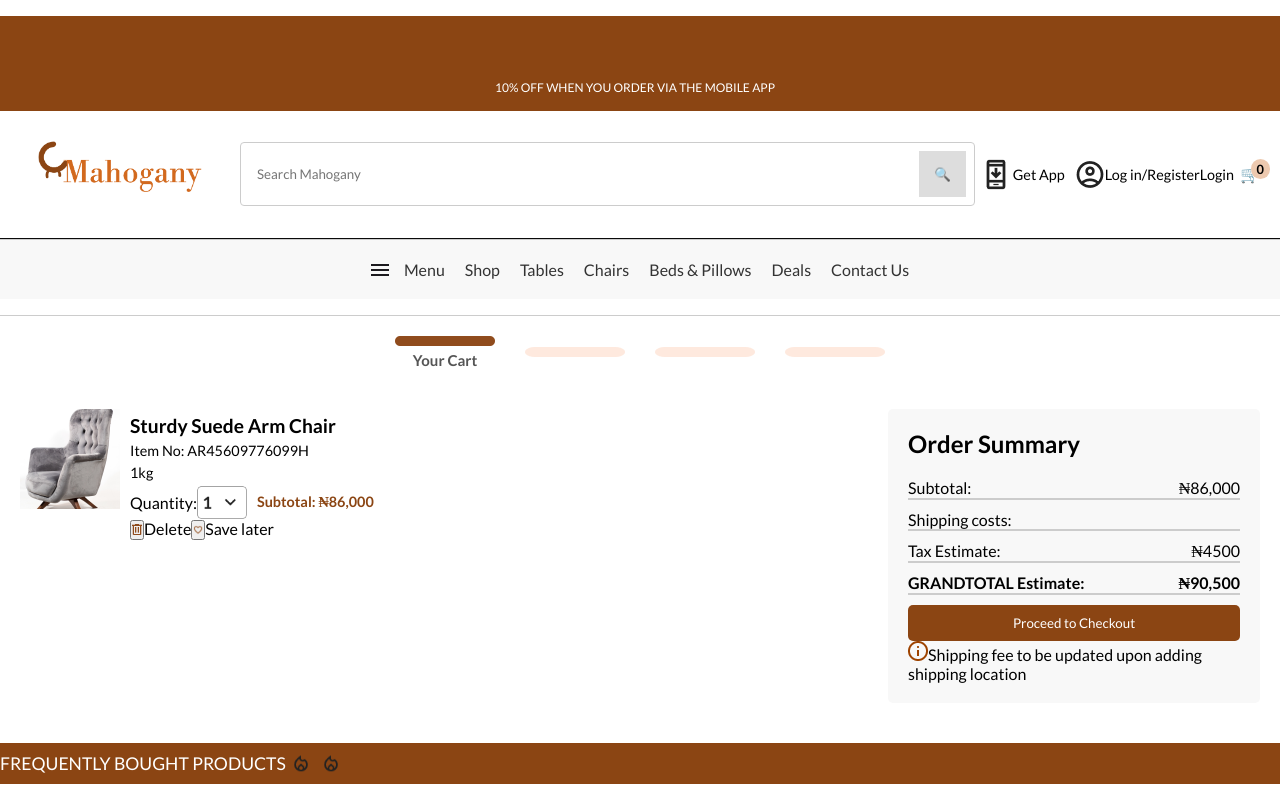
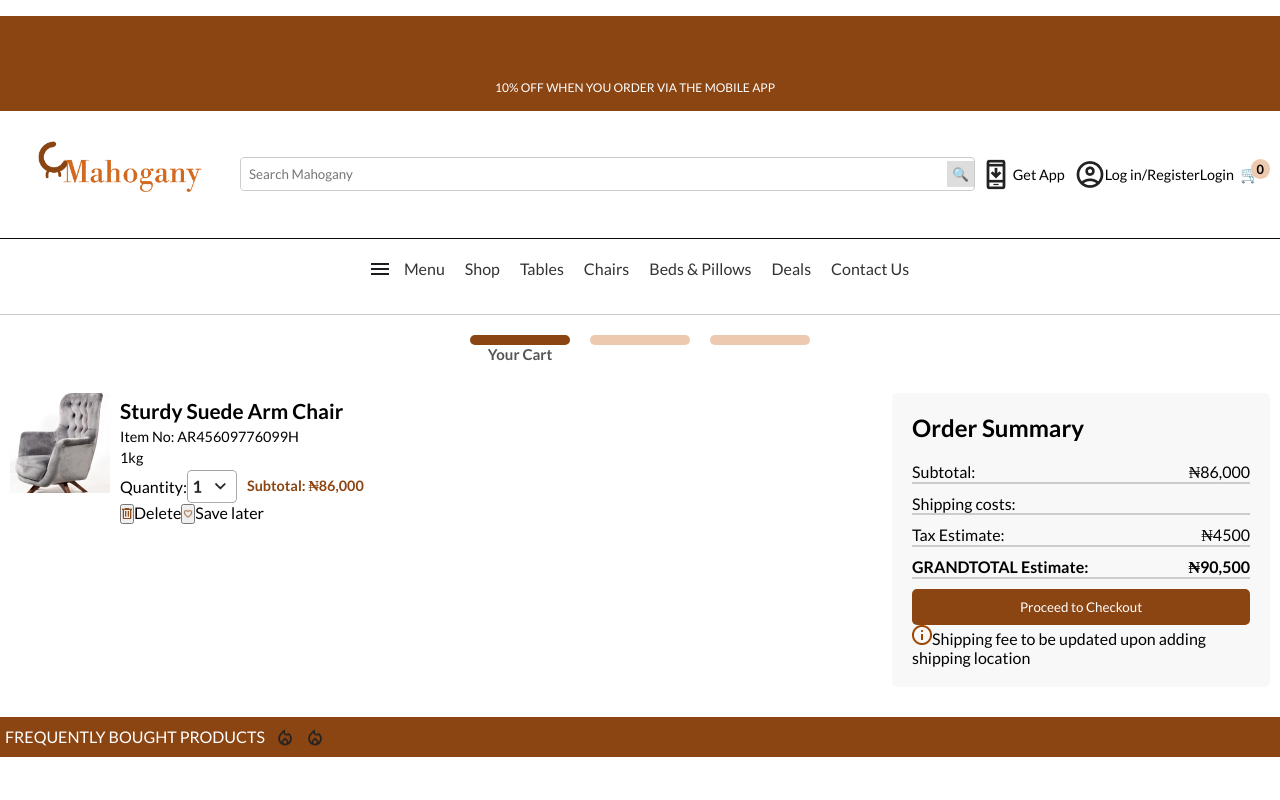
Before and after one commit to FAITHOKOSUN/furniture, a React (Vite) app: page /Cart in a window 1280 px wide. Shown: the top 800 px of the page. Built offline with nearby package versions, Linux system fonts and the light colour scheme.

Commit message:
place order updated

```diff
--- a/src/components/Header.css
+++ b/src/components/Header.css
@@ -7,6 +7,7 @@
   font-family: 'Lato', sans-serif;
   padding: 16px 0;
   border-bottom: 1px solid #ccc;
+
 }
 
 .header-top {
@@ -50,18 +51,20 @@
   padding: 8px;
   border: 1px solid #ccc;
   border-radius: 4px;
+  width: 200px;
+  padding: 0px;
 }
 
 .search-bar input {
-  flex: 1;
+  flex:1 ;
   padding: 8px;
   border: none;
   border-radius: 4px;
-  margin-right: 8px;
+  margin-: 6px;
 }
 
 .search-bar button {
-  padding: 15px;
+  padding: 5px;
   border: none;
   background-color: #ddd;
   cursor: pointer;
@@ -103,9 +106,6 @@
   text-decoration: none; /* Remove underline on hover */
 }
 
-
-
-
 .cart-button {
   position: relative;
   background: none;
@@ -131,6 +131,7 @@
   width: 100%;
   height: 1px;
   background-color: #0a0a0a;
+  bottom: -10px;
 }
 .menuicon2{
   margin-right: 15px;
@@ -142,8 +143,7 @@
   padding: 10px 20px;
   width: 100%;
   overflow-x: auto;
-  background-color: #f8f8f8;
-  border-top: 1px solid #ccc;
+
 }
 
 .navigation a {
@@ -161,6 +161,7 @@
 }
 
 @media screen and (max-width: 768px) {
+
   .navigation {
     display: none;
   }
--- a/src/components/MainContent.css
+++ b/src/components/MainContent.css
@@ -6,21 +6,15 @@
 }
 
 .shop-section {
-  margin-bottom: 10px;
+  margin-bottom: 9px;
 }
 
-.shop-image-container {
-width: Fill (1,280px)px;
-height: Fixed (366px)px;
-gap: 1px;
-opacity: 10px;
-
-}
 
 .shop-image-container img {
   width: 100%;
   display: block;
-  margin-top: -20px; /* Adjust to move up a bit */
+  margin-top: -30px;
+
 }
 
 .shop-all {
@@ -32,7 +26,7 @@ opacity: 10px;
   text-decoration: none;
   color: black;
   font-weight: bold;
-  margin-left: 10px; /* Adjust to move closer to categories */
+  margin-left: 20px;
   text-decoration: underline;
 }
 
@@ -43,7 +37,7 @@ opacity: 10px;
 }
 
 .category {
-  margin: 0 10px; /* Adjust margin between categories */
+  margin: 0 10px;
   text-align: center;
 }
 
@@ -55,15 +49,15 @@ opacity: 10px;
 }
 
 .category img {
-  width: 120px; /* Set the width of the images */
+  width: 120px;
   height: auto;
-  margin: 1 auto 5px; /* Center the images and add space below */
+  margin: 1 auto 5px;
   border-radius: 10px;
   border: 1px solid transparent;
 }
 
 .category.living-room img  {
-  width: 200px; /* Larger size for "Living Room" */
+  width: 200px;
   border: 1px solid #8B4513;
   border-radius: 10px;
 }
@@ -71,17 +65,17 @@ opacity: 10px;
 
 .category span {
   display: block;
-  margin-top: 4px; /* Add space between image and text */
+  margin-top: 4px;
   font-size: 1.2em;
   font-family: 'Lato', sans-serif;
 }
 @media screen and (max-width: 768px) {
-  /* Mobile styles */
+
   .living-room-text {
-    display: block; /* Show "Living Room" text on mobile */
+    display: block;
   }
 
   .categories .category {
-    display: none; /* Hide category images on mobile */
+    display: none;
   }
 }
--- a/src/components/ProductSection.css
+++ b/src/components/ProductSection.css
@@ -6,42 +6,43 @@
 
 .section-header {
   display: flex;
-
-  /* Center the content */
   align-items: center;
   margin-bottom: 20px;
   background: #8b4513;
   width: 100%;
-  padding: 10px 0; /* Adjust padding as needed */
+  padding: 10px 0;
   color: white;
   font-family: 'Lato', sans-serif;
+
+
 }
 
 .section-header .fire-icon {
-  width: 20px; /* Adjust icon size as needed */
+  width: 20px;
   height: auto;
-  margin: 0 5px; /* Adjust margin to control spacing between the icon and text */
+  margin: 0 5px;
 }
 
 .section-header .main-title {
-  font-size: 1.1em; /* Adjust main title font size as needed */
+  font-size: 1em;
   text-align:right;
+  margin: 0 5px;
 }
 
 .section-header .subtitle {
-  font-size: 0.8em; /* Adjust subtitle font size as needed */
+  font-size: 0.7em;
 }
 
 .product-list {
   display: flex;
   gap: 20px;
-  overflow-x: auto; /* Enable horizontal scrolling if necessary */
+  overflow-x: auto;
   padding: 10px;
-  justify-content: flex-start; /* Align products to the start */
+  justify-content: flex-start;
 }
 
 .product-card {
-  min-width: 200px; /* Set a minimum width to maintain consistent size */
+  min-width: 200px;
   padding: 20px;
   text-align: center;
   background-color: #fff;
--- a/src/pages/Cart.css
+++ b/src/pages/Cart.css
@@ -1,67 +1,74 @@
 .order-steps {
   display: flex;
-  align-items: center;
-  justify-content: space-between;
-  gap: 10px; /* Adjust the gap as needed */
-  margin-bottom: 10px; /* Add margin to separate from the heading */
+  justify-content: center;
+  margin: 20px 0;
+  flex-wrap: nowrap;
+  overflow-x: auto;
 }
 
 .step {
-  display: flex;
-  flex-direction: column;
-  align-items: center;
+  text-align: center;
+  margin: 0 10px;
+  flex-shrink: 0;
 }
 
-.step-image {
-  width: 100px; /* Adjust the size to ensure all step images are equal */
-  height: 10px; /* Ensure height is consistent as well */
+.step-line {
+  width: 20px;
+  height: 10px;
+  border-radius: 5px;
+  background-color: #EDC9AF;
+}
+
+.step-line.active1 {
+  background-color: #8b4513;
 }
 
 .step-label {
-  margin-top: 5px; /* Adjust spacing as needed */
-  font-size: 0.9em; /* Adjust the font size as needed */
+  font-size: 15px;
+  color: #555;
+  font-weight: bold;
 }
 
 .cart-container {
   display: flex;
   justify-content: space-between;
-  padding: 20px;
+  padding: 10px;
 }
 
 .cart-item-summary {
   display: flex;
-  align-items: flex-start; /* Align items at the top */
+  align-items: flex-start;
   width: 60%;
 }
 
 .cart-item-image {
-  width: 200px; /* Increase the size as needed */
+  width: 200px;
   height: auto;
 }
 
 .cart-item-details {
-  margin-left: 10px; /* Move the details closer to the image */
+  margin-left: 10px;
   flex: 1;
 }
 
 .cart-item-details h2 {
-  font-size: 1.2em; /* Adjust the size as needed */
+  font-size: 1.3em;
   margin: 5px 0;
 }
 
 .cart-item-details p {
-  font-size: 0.9em; /* Adjust the size as needed */
-  margin: 5px 0;
+  font-size: 0.9em;
+  margin: 4px 0;
 }
 
 .cart-item-details .expand-more {
-  width: 50px; /* Adjust the size as needed */
+  width: 50px;
   height: auto;
 }
 
 .cart-item-details .delete-more,
 .cart-item-details .fav-more {
-  width: 10px; /* Adjust the size as needed */
+  width: 10px;
   height: auto;
 }
 
@@ -71,8 +78,8 @@
 }
 
 .cart-item-details .payment-text {
-  margin-left: 10px; /* Adjust the spacing as needed */
-  font-size: 0.9em; /* Adjust the size as needed */
+  margin-left: 10px;
+  font-size: 0.9em;
   color: #8B4513;
   font-weight: bold;
 }
@@ -80,22 +87,22 @@
 .order-summary {
   width: 35%;
   padding: 20px;
-  background-color: #F5DEB3; /* Light brown background */
+  background-color: #F5DEB3;
   border-radius: 10px;
 }
 
 .order-summary h2 {
-  font-size: 1.5em; /* Adjust the size as needed */
+  font-size: 1.5em;
   margin-bottom: 20px;
 }
 
 .order-summary p {
-  font-size: 1em; /* Adjust the size as needed */
+  font-size: 1em;
   margin: 10px 0;
   display: flex;
-  justify-content: space-between; /* Align items to the sides */
-  border-bottom: 2px solid #ccc; /* Add underline */
-  padding-bottom: px; /* Add space below the text */
+  justify-content: space-between;
+  border-bottom: 2px solid #ccc;
+  padding-bottom: px;
 }
 
 .order-summary p span {
@@ -113,8 +120,6 @@
   justify-content: space-between;
 }
 
-
-
 .order-summary .tax-estimate {
   justify-content: center;
 }
@@ -128,8 +133,23 @@
   cursor: pointer;
 }
 
-
-
 .proceed-to-checkout:hover {
   background-color: #A0522D;
 }
+
+
+@media screen and (max-width: 768px) {
+  .order-steps {
+    flex-wrap: nowrap;
+    overflow-x: auto;
+  }
+
+  .cart-container {
+    flex-direction: column;
+  }
+
+  .order-summary {
+    width: 100%;
+    margin-top: 20px;
+  }
+}
--- a/src/pages/Cart.jsx
+++ b/src/pages/Cart.jsx
@@ -27,20 +27,15 @@ const Cart = () => {
       <Header />
       <div className="order-steps">
         <div className="step">
-          <img src={assets.Frame1} alt="Step 1" className="step-image active" />
+          <div className="step-line active"></div>
           <div className="step-label">Your Cart</div>
         </div>
         <div className="step">
-          <img src={assets.Frame3} alt="Step 2" className="step-image" />
-
+          <div className="step-line "></div>
+          <div className="step-label"></div>
         </div>
         <div className="step">
-          <img src={assets.Frame3} alt="Step 3" className="step-image" />
-
-        </div>
-        <div className="step">
-          <img src={assets.Frame3} alt="Step 4" className="step-image" />
-
+          <div className="step-line"></div>
         </div>
       </div>
 
@@ -71,7 +66,6 @@ const Cart = () => {
           <p><span>Subtotal:</span> <span className="right-align">₦86,000</span></p>
           <p className="shipping-cost">
             <span>Shipping costs:</span>
-
           </p>
           <p className="tax-estimate"><span>Tax Estimate:</span> <span className="right-align">₦4500</span></p>
           <p><span><strong>GRANDTOTAL Estimate:</strong></span> <span className="right-align"><strong>₦90,500</strong></span></p>
--- a/src/pages/HomePage.jsx
+++ b/src/pages/HomePage.jsx
@@ -18,21 +18,21 @@ const products = [
 ];
 
 const product1 = [
-  { id: 1, name: 'Sturdy Suede Arm Chair', price: '₦86,000', weight: 'weight: 5kg', image: assets.sofa1 },
-  { id: 2, name: 'Single Arm Chair', price: '₦70,000', weight: 'weight: 5kg', image: assets.sofa2 },
-  { id: 3, name: 'Single Arm Chair', price: '₦75,000', weight: 'weight: 5kg', image: assets.sofa3 },
-  { id: 4, name: 'Sturdy Suede Arm Chair', price: '₦86,000', weight: 'weight: 5kg', image: assets.sofa4 },
-  { id: 5, name: 'Single Arm Chair', price: '₦70,000', weight: 'weight: 5kg', image: assets.sofa5 },
-  { id: 6, name: 'Single Arm Chair', price: '₦75,000', weight: 'weight: 5kg', image: assets.sofa6 },
+  { id: 1, name: 'Sturdy Suede Arm Chair', price: '₦96,000', weight: 'weight: 15kg', image: assets.sofa1 },
+  { id: 2, name: 'Single Arm Chair', price: '₦80,000', weight: 'weight: 13kg', image: assets.sofa2 },
+  { id: 3, name: 'Single Arm Chair', price: '₦25,000', weight: 'weight: 67kg', image: assets.sofa3 },
+  { id: 4, name: 'Sturdy Suede Arm Chair', price: '₦96,000', weight: 'weight: 90kg', image: assets.sofa4 },
+  { id: 5, name: 'Single Arm Chair', price: '₦80,000', weight: 'weight: 70kg', image: assets.sofa5 },
+  { id: 6, name: 'Single Arm Chair', price: '₦85,000', weight: 'weight: 50kg', image: assets.sofa6 },
 ];
 
 const product2 = [
-  { id: 1, name: 'Sturdy Suede Arm Chair', price: '₦86,000', weight: 'weight: 5kg', image: assets.table1 },
-  { id: 2, name: 'Single Arm Chair', price: '₦70,000', weight: 'weight: 5kg', image: assets.table2 },
-  { id: 3, name: 'Single Arm Chair', price: '₦75,000', weight: 'weight: 5kg', image: assets.table3 },
-  { id: 4, name: 'Sturdy Suede Arm Chair', price: '₦86,000', weight: 'weight: 5kg', image: assets.table4 },
-  { id: 5, name: 'Single Arm Chair', price: '₦70,000', weight: 'weight: 5kg', image: assets.table5 },
-  { id: 6, name: 'Single Arm Chair', price: '₦75,000', weight: 'weight: 5kg', image: assets.table6 },
+  { id: 1, name: 'Sturdy Suede Arm Chair', price: '₦86,000', weight: 'weight: 75kg', image: assets.table1 },
+  { id: 2, name: 'Single Arm Chair', price: '₦70,000', weight: 'weight: 15kg', image: assets.table2 },
+  { id: 3, name: 'Single Arm Chair', price: '₦75,000', weight: 'weight: 20kg', image: assets.table3 },
+  { id: 4, name: 'Sturdy Suede Arm Chair', price: '₦86,000', weight: 'weight: 70kg', image: assets.table4 },
+  { id: 5, name: 'Single Arm Chair', price: '₦70,000', weight: 'weight: 78kg', image: assets.table5 },
+  { id: 6, name: 'Single Arm Chair', price: '₦75,000', weight: 'weight: 65kg', image: assets.table6 },
 ];
 
 const HomePage = () => {
--- a/src/pages/PlaceOrder.css
+++ b/src/pages/PlaceOrder.css
@@ -1,21 +1,24 @@
-
 .order-steps {
   display: flex;
   justify-content: center;
   margin: 20px 0;
+  flex-wrap: nowrap;
+  overflow-x: auto;
 }
 
 .step {
   text-align: center;
   margin: 0 10px;
+  flex-shrink: 0;
 }
 
 .step-line {
-  width: 50px;
+  width: 100px;
   height: 10px;
   border-radius: 5px;
   background-color: #EDC9AF;
 }
+
 .step-line.active1 {
   background-color: black;
 }
@@ -74,12 +77,6 @@
   margin-top: 0;
 }
 
-
-
-
-
-
-
 .shipping-address {
   margin-top: 20px;
 }
@@ -100,15 +97,10 @@
   width: 100%;
 }
 
-/* Media queries for responsive design */
+
 @media (max-width: 768px) {
   .order-steps {
-    flex-direction: column;
-    align-items: center;
-  }
-
-  .step {
-    margin: 10px 0;
+    justify-content: space-between;
   }
 
   .order-summary {
```
Also changed, not shown: src/components/Footer.css (+23 -23 lines), src/pages/PlaceOrder.jsx (+12 -24 lines), src/components/Header.jsx (line endings or trailing spaces).
